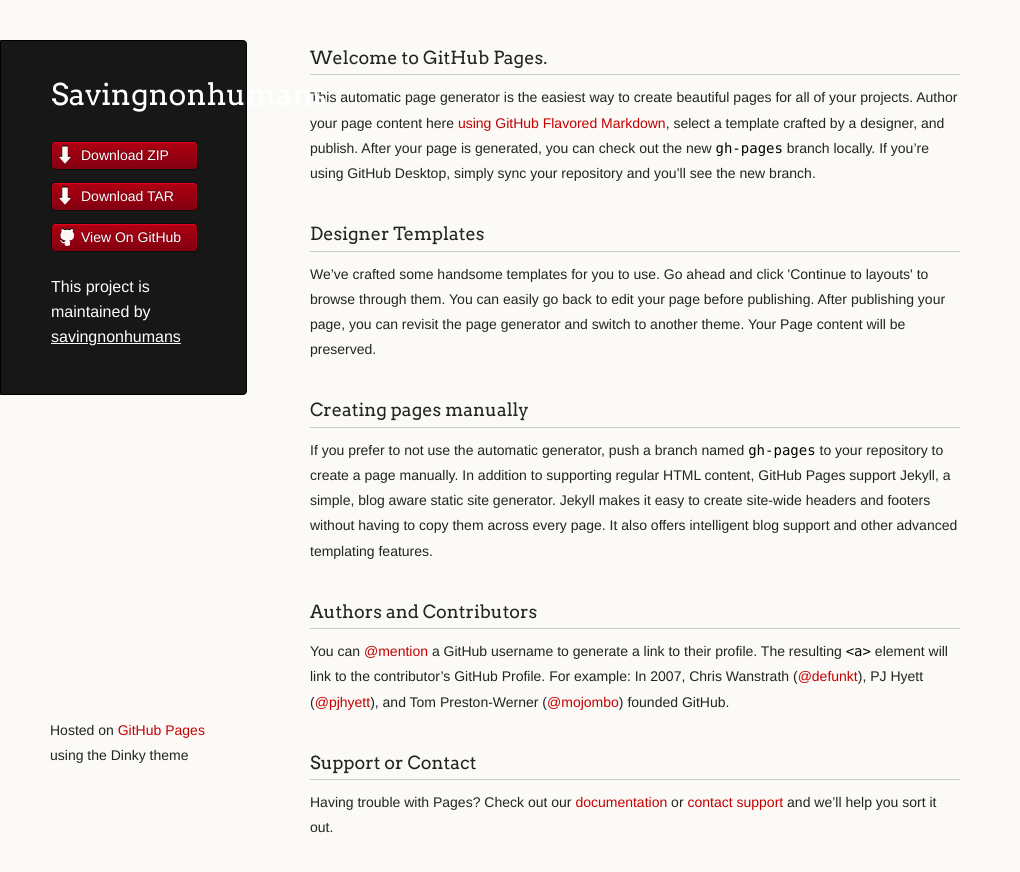
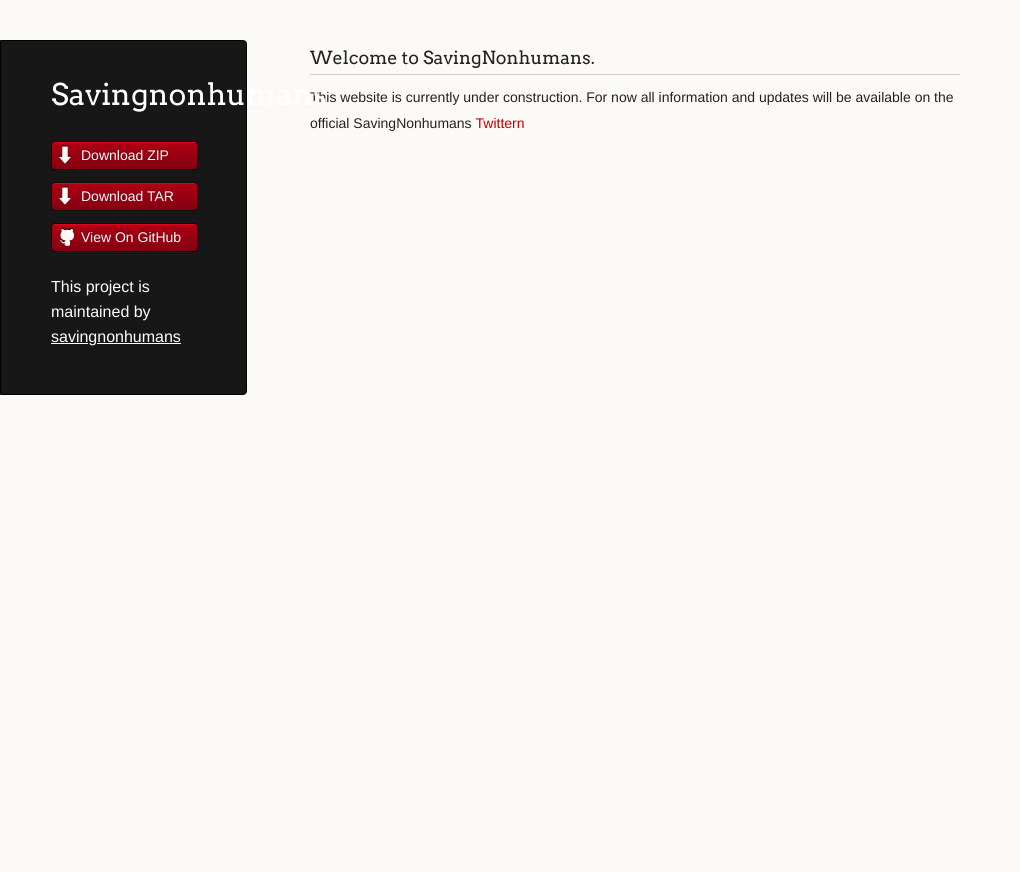
Before and after one commit to savingnonhumans/savingnonhumans, a plain HTML site: page index.html in a window 1280 px wide. Shown: the whole page, without its empty margins (0-1020 px from the left). After the commit the page ends 800 px from the top, so only its background shows below. Drawn offline with Linux system fonts and the light colour scheme.

Commit message:
Update index.html

```diff
--- a/index.html
+++ b/index.html
@@ -31,33 +31,11 @@
       </header>
       <section>
         <h3>
-<a id="welcome-to-github-pages" class="anchor" href="#welcome-to-github-pages" aria-hidden="true"><span class="octicon octicon-link"></span></a>Welcome to GitHub Pages.</h3>
+<a id="Welcome to the SavingNonhumans Website" class="anchor" href="#welcome-to-savingnonhumans-website" aria-hidden="true"><span class="octicon octicon-link"></span></a>Welcome to SavingNonhumans.</h3>
 
-<p>This automatic page generator is the easiest way to create beautiful pages for all of your projects. Author your page content here <a href="https://guides.github.com/features/mastering-markdown/">using GitHub Flavored Markdown</a>, select a template crafted by a designer, and publish. After your page is generated, you can check out the new <code>gh-pages</code> branch locally. If you’re using GitHub Desktop, simply sync your repository and you’ll see the new branch.</p>
-
-<h3>
-<a id="designer-templates" class="anchor" href="#designer-templates" aria-hidden="true"><span class="octicon octicon-link"></span></a>Designer Templates</h3>
-
-<p>We’ve crafted some handsome templates for you to use. Go ahead and click 'Continue to layouts' to browse through them. You can easily go back to edit your page before publishing. After publishing your page, you can revisit the page generator and switch to another theme. Your Page content will be preserved.</p>
-
-<h3>
-<a id="creating-pages-manually" class="anchor" href="#creating-pages-manually" aria-hidden="true"><span class="octicon octicon-link"></span></a>Creating pages manually</h3>
-
-<p>If you prefer to not use the automatic generator, push a branch named <code>gh-pages</code> to your repository to create a page manually. In addition to supporting regular HTML content, GitHub Pages support Jekyll, a simple, blog aware static site generator. Jekyll makes it easy to create site-wide headers and footers without having to copy them across every page. It also offers intelligent blog support and other advanced templating features.</p>
-
-<h3>
-<a id="authors-and-contributors" class="anchor" href="#authors-and-contributors" aria-hidden="true"><span class="octicon octicon-link"></span></a>Authors and Contributors</h3>
-
-<p>You can <a href="https://github.com/blog/821" class="user-mention">@mention</a> a GitHub username to generate a link to their profile. The resulting <code>&lt;a&gt;</code> element will link to the contributor’s GitHub Profile. For example: In 2007, Chris Wanstrath (<a href="https://github.com/defunkt" class="user-mention">@defunkt</a>), PJ Hyett (<a href="https://github.com/pjhyett" class="user-mention">@pjhyett</a>), and Tom Preston-Werner (<a href="https://github.com/mojombo" class="user-mention">@mojombo</a>) founded GitHub.</p>
-
-<h3>
-<a id="support-or-contact" class="anchor" href="#support-or-contact" aria-hidden="true"><span class="octicon octicon-link"></span></a>Support or Contact</h3>
-
-<p>Having trouble with Pages? Check out our <a href="https://help.github.com/pages">documentation</a> or <a href="https://github.com/contact">contact support</a> and we’ll help you sort it out.</p>
+<p>This website is currently under construction. For now all information and updates will be available on the official SavingNonhumans <a href="https://twitter.com/Savingnonhumans">Twittern</a></p>
       </section>
       <footer>
-        <p><small>Hosted on <a href="https://pages.github.com">GitHub Pages</a> using the Dinky theme</small></p>
-      </footer>
     </div>
     <!--[if !IE]><script>fixScale(document);</script><![endif]-->
 
```
